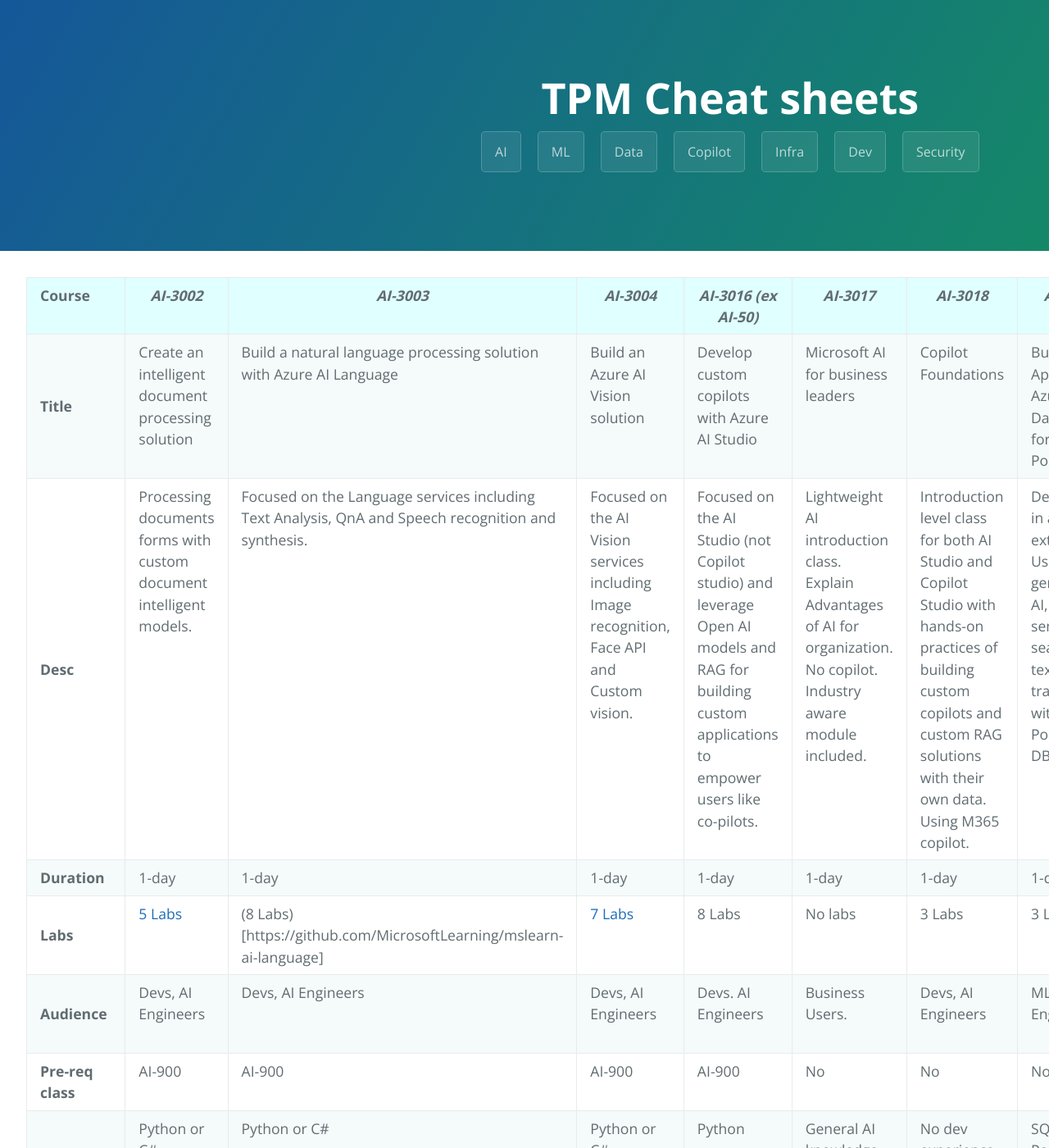
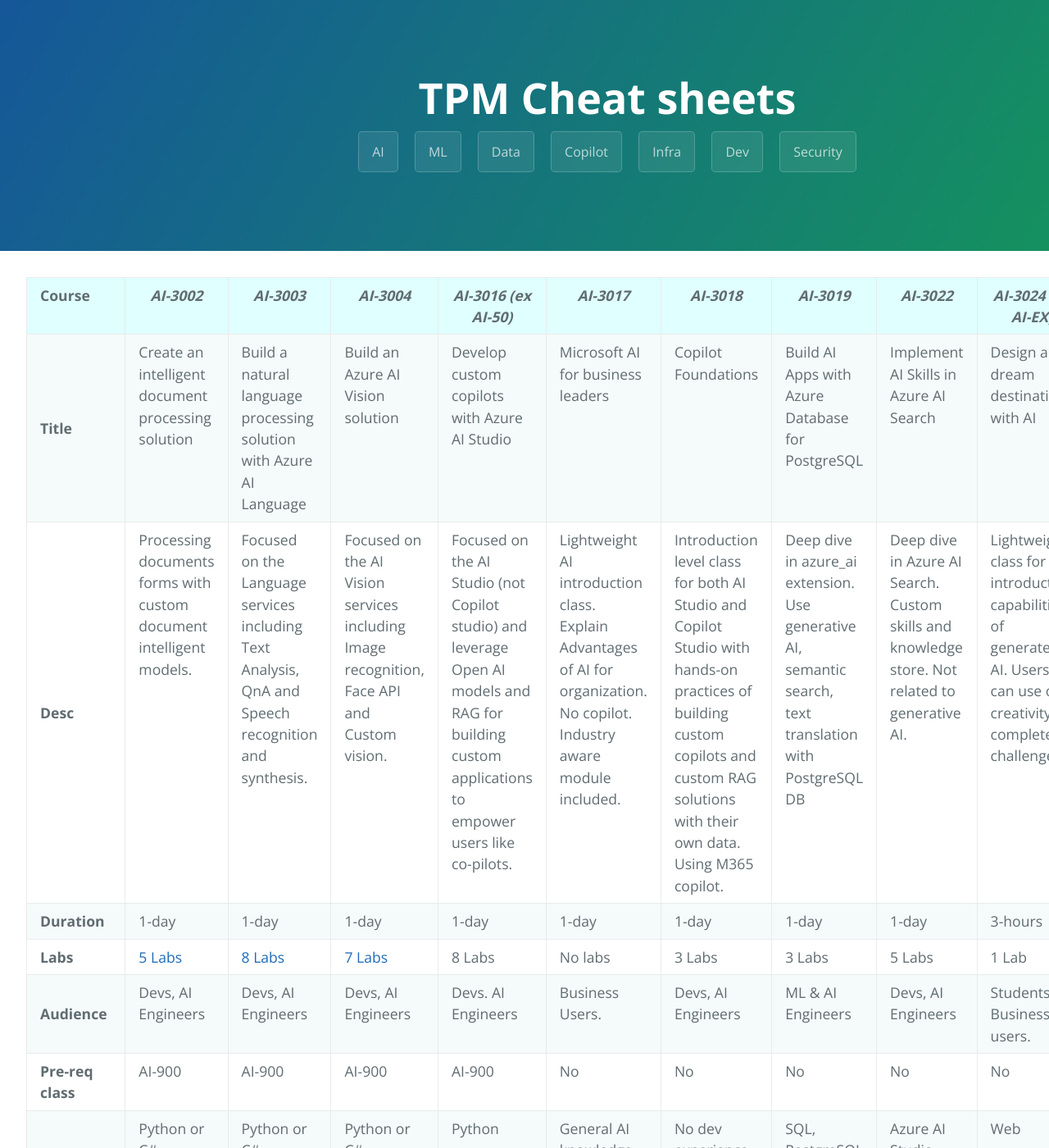
Before and after one commit to true-while/tpm-cheat-sheets, a Jekyll site: the page built from docs/ai-table.md, in a window 1280 px wide and 1400 px high. Shown: the whole window at 82% size. Built offline with Jekyll 4.4.1, drawn with Linux system fonts in a browser that asks for light colours; our own code applies the rules of GitHub Pages for plain Markdown files; some of the changed text lies outside the part shown.

Commit message:
fix add last modified

```diff
--- a/_config.yml
+++ b/_config.yml
@@ -3,3 +3,5 @@ description: supporting materials for delivery selection
 theme: jekyll-theme-cayman
 show_downloads: false
 google_analytics:
+show_last_edit_time: true
+last_edit_time_format: "%Y-%m-%d %H:%M"
--- a/docs/ai-table.md
+++ b/docs/ai-table.md
@@ -4,7 +4,7 @@
 | **Title** | Create an intelligent document processing solution | Build a natural language processing solution with Azure AI Language | Build an Azure AI Vision solution | Develop custom copilots with Azure AI Studio | Microsoft AI for business leaders | Copilot Foundations | Build AI Apps with Azure Database for PostgreSQL | Implement AI Skills in Azure AI Search | Design a dream destination with AI | Work Smarter with AI |
 | **Desc** | Processing documents forms with custom document intelligent models. | Focused on the Language services including Text Analysis, QnA and Speech recognition and synthesis. | Focused on the AI Vision services including Image recognition, Face API and Custom vision. | Focused on the AI Studio (not Copilot studio) and leverage Open AI models and RAG for building custom applications to empower users like co-pilots. | Lightweight AI introduction class. Explain Advantages of AI for organization. No copilot. Industry aware module included. | Introduction level class for both AI Studio and Copilot Studio with hands-on practices of building custom copilots and custom RAG solutions with their own data. Using M365 copilot. | Deep dive in azure_ai extension. Use generative AI, semantic search, text translation with PostgreSQL DB | Deep dive in Azure AI Search. Custom skills and knowledge store. Not related to generative AI. | Lightweight class for introduction capabilities of generated AI. Users can use of creativity to complete challenges. | Focused on using Microsoft Copilot and developing skills of using prompts in business scenarios. |
 | **Duration** | 1-day | 1-day | 1-day | 1-day | 1-day | 1-day | 1-day | 1-day | 3-hours | 4-hours |
-| **Labs** | [5 Labs](https://github.com/MicrosoftLearning/mslearn-ai-document-intelligence) | (8 Labs)[https://github.com/MicrosoftLearning/mslearn-ai-language] | [7 Labs](https://github.com/MicrosoftLearning/mslearn-ai-vision) | 8 Labs | No labs | 3 Labs | 3 Labs | 5 Labs | 1 Lab | 2 Labs |
+| **Labs** | [5 Labs](https://github.com/MicrosoftLearning/mslearn-ai-document-intelligence) | [8 Labs](https://github.com/MicrosoftLearning/mslearn-ai-language) | [7 Labs](https://github.com/MicrosoftLearning/mslearn-ai-vision) | 8 Labs | No labs | 3 Labs | 3 Labs | 5 Labs | 1 Lab | 2 Labs |
 | **Audience** | Devs, AI Engineers | Devs, AI Engineers | Devs, AI Engineers | Devs. AI Engineers | Business Users. | Devs, AI Engineers | ML & AI Engineers | Devs, AI Engineers | Students, Business users. | Business users (no tech req) |
 | **Pre-req class** | AI-900 | AI-900 | AI-900 | AI-900 | No  | No  | No  | No  | No  | No  |
 | **Pre-requisites** | Python or C# | Python or C# | Python or C# | Python | General AI knowledge. | No dev experience, Copilot Studio license | SQL, PostgreSQL | Azure AI Studio, Python or C# | Web | MS Office (BYOL) or Web |
```
